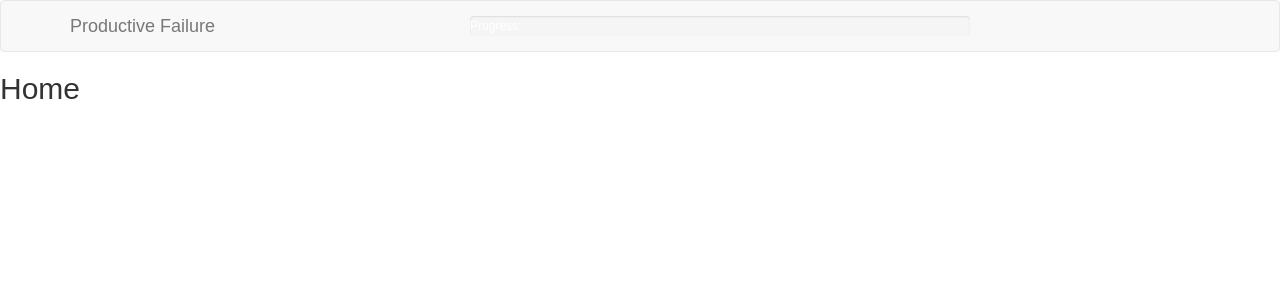
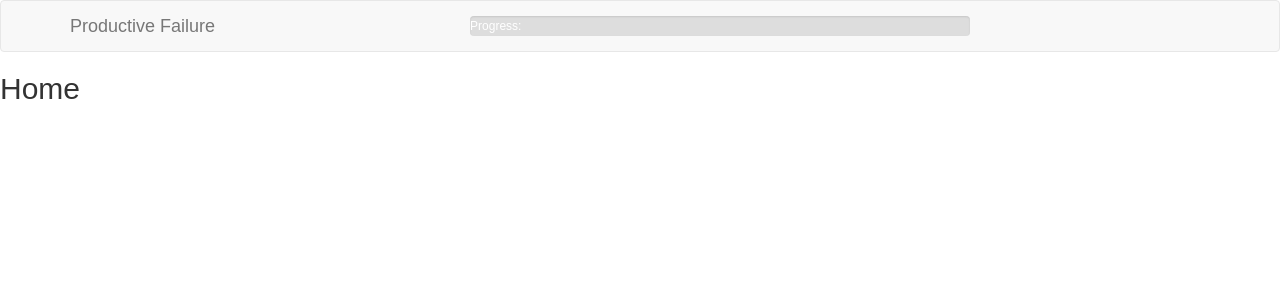
Before and after one commit to SusannaRiccardi/productive-failure-platform, a React (Create React App) app in the folder productive-failure-platform/: page / in a window 1280 px wide. Shown: the top 300 px of the page. Built offline with nearby package versions, Linux system fonts and the light colour scheme.

Commit message:
Modified style of progress bar

```diff
--- a/productive-failure-platform/src/App.css
+++ b/productive-failure-platform/src/App.css
@@ -209,4 +209,5 @@ svg {
 .progress {
     width: 500px;
     margin: 15px auto;
+    background-color: #DDD;
 }
```
